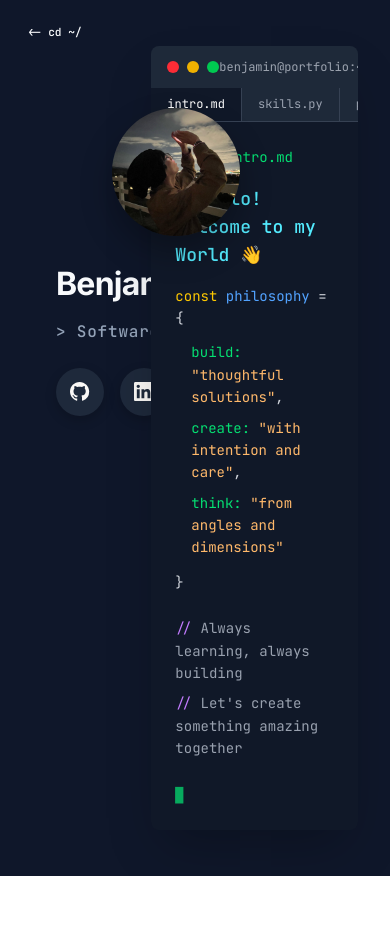
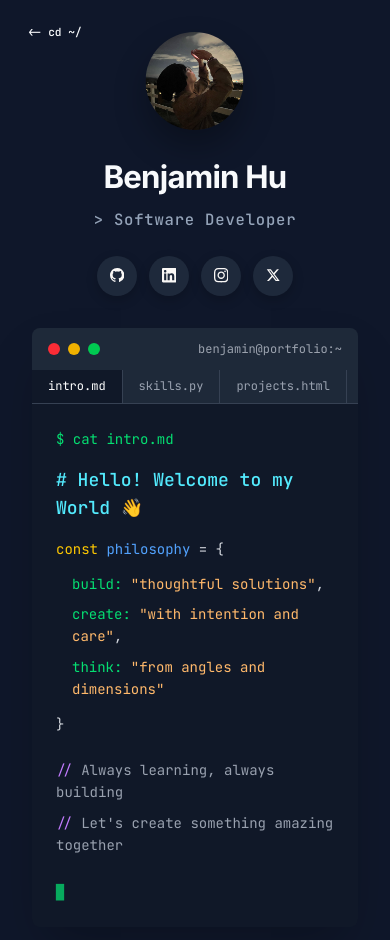
Before and after one commit to benuh/BentoBox, a Next.js app: page /developer in a window 390 px wide. Shown: the top 940 px of the page. Before the commit the page ends 876 px from the top, so only its background shows below. Built offline with nearby package versions, Linux system fonts and the light colour scheme.

Commit message:
mobile view compatibility

```diff
--- a/src/app/developer/page.tsx
+++ b/src/app/developer/page.tsx
@@ -36,7 +36,8 @@ export default function DeveloperPage() {
           </Link>
         </div>
 
-        <div className="flex h-full min-h-screen">
+        {/* Desktop Layout */}
+        <div className="hidden md:flex h-full min-h-screen">
           {/* Left Side - Profile */}
           <div className="w-1/3 flex flex-col justify-start items-start text-left" style={{
             paddingLeft: 'clamp(1rem, 4vw, 3rem)',
@@ -125,6 +126,82 @@ export default function DeveloperPage() {
             <Terminal className="w-full" style={{ maxWidth: 'clamp(35rem, 85vw, 70rem)' }} />
           </div>
         </div>
+
+        {/* Mobile Layout */}
+        <div className="md:hidden flex flex-col min-h-screen" style={{ padding: 'clamp(1rem, 4vw, 2rem)' }}>
+          {/* Profile Section - Top */}
+          <div className="flex flex-col items-center text-center mb-8">
+            {/* Profile Picture */}
+            <div className="mb-6">
+              <img
+                src="/profile.jpg"
+                alt="Benjamin Hu - Software Developer"
+                className="rounded-full object-cover shadow-2xl"
+                style={{
+                  width: 'clamp(6rem, 25vw, 8rem)',
+                  height: 'clamp(6rem, 25vw, 8rem)',
+                  boxShadow: '0 1rem 2rem rgba(0,0,0,0.3)',
+                  transform: 'scaleX(-1)'
+                }}
+              />
+            </div>
+
+            {/* Name and Title */}
+            <div className="mb-6">
+              <h1 style={{
+                fontFamily: '"Inter", sans-serif',
+                fontWeight: 700,
+                color: 'rgb(248, 250, 252)',
+                letterSpacing: '-0.025em',
+                fontSize: 'clamp(1.8rem, 8vw, 2.5rem)',
+                margin: 0,
+                marginBottom: '0.5rem'
+              }}>
+                Benjamin Hu
+              </h1>
+
+              <h2 style={{
+                fontFamily: '"JetBrains Mono", monospace',
+                fontWeight: 500,
+                color: 'rgb(148, 163, 184)',
+                letterSpacing: '0.05em',
+                fontSize: 'clamp(0.9rem, 4vw, 1.2rem)',
+                margin: 0
+              }}>
+                &gt; Software Developer
+              </h2>
+            </div>
+
+            {/* Social Icons */}
+            <div className="flex gap-3 justify-center">
+              <GitHubIcon
+                href="https://github.com/benuh"
+                size="2.5rem"
+                style={{ boxShadow: '0 4px 12px rgba(0,0,0,0.2)' }}
+              />
+              <LinkedInIcon
+                href="https://www.linkedin.com/in/benjamin-hu-556104176/"
+                size="2.5rem"
+                style={{ boxShadow: '0 4px 12px rgba(0,0,0,0.2)' }}
+              />
+              <InstagramIcon
+                href="https://www.instagram.com/benjamin.c.hu/#"
+                size="2.5rem"
+                style={{ boxShadow: '0 4px 12px rgba(0,0,0,0.2)' }}
+              />
+              <XIcon
+                href="https://x.com/benerichu"
+                size="2.5rem"
+                style={{ boxShadow: '0 4px 12px rgba(0,0,0,0.2)' }}
+              />
+            </div>
+          </div>
+
+          {/* Terminal Section - Bottom */}
+          <div className="flex-1 flex items-start justify-center">
+            <Terminal className="w-full" style={{ maxWidth: '100%' }} />
+          </div>
+        </div>
       </div>
     </PageTransition>
   )
--- a/src/components/Terminal.tsx
+++ b/src/components/Terminal.tsx
@@ -20,7 +20,7 @@ export default function Terminal({ className }: TerminalProps) {
   const tabs = [
     { id: 'intro', name: 'intro.md', active: true },
     { id: 'skills', name: 'skills.py', active: false },
-    { id: 'projects', name: 'projects.json', active: false }
+    { id: 'projects', name: 'projects.html', active: false }
   ]
 
   const skillsData = {
@@ -386,10 +386,10 @@ export default function Terminal({ className }: TerminalProps) {
             }}
           >
             <div className="text-green-400 mb-4">
-              $ cat projects.json
+              $ open projects.html
             </div>
             <div className="text-gray-300">
-              Fetching project portfolio...
+              Loading project portfolio...
             </div>
           </motion.div>
         )}
```
